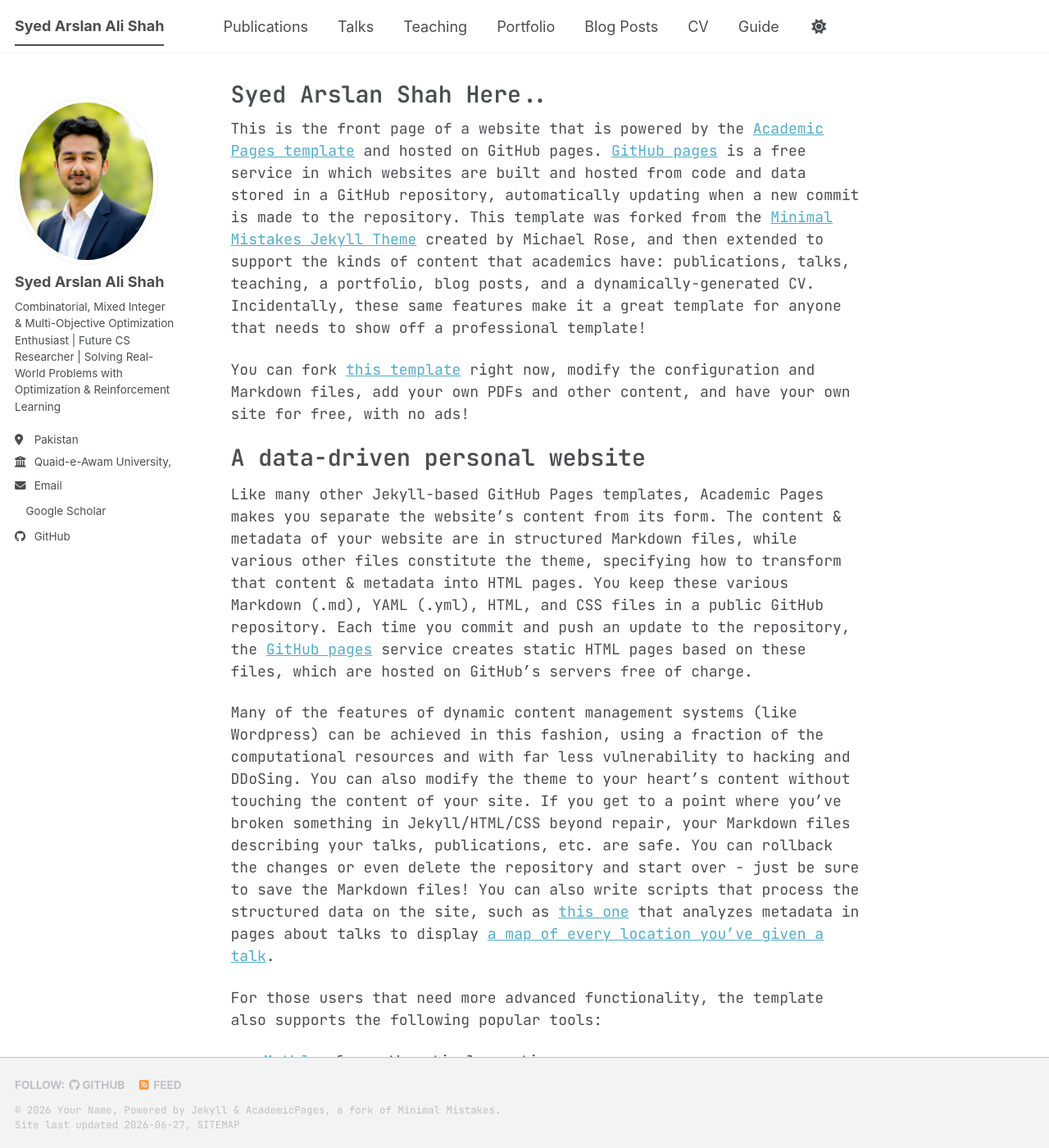
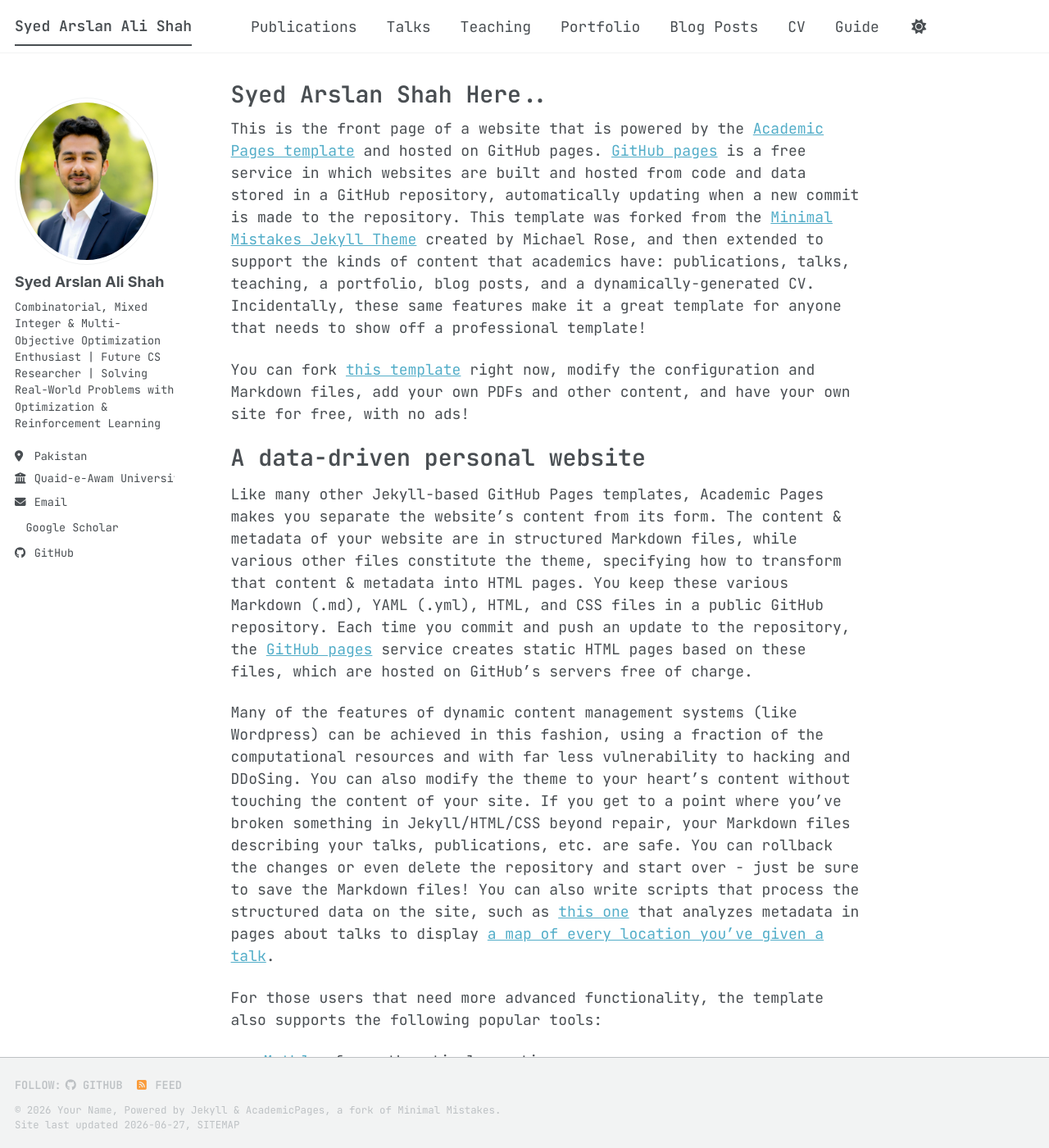
Before and after one commit to syedarslann/syedarslann.github.io, a Jekyll site: the page built from _pages/about.md, in a window 1280 px wide and 1400 px high. Shown: the whole window at 82% size. Built offline with Jekyll 4.4.1, drawn with Linux system fonts in a browser that asks for light colours; a style sheet for code colours, icons or effects is not loaded.

Commit message:
Update _themes.scss

```diff
--- a/_sass/_themes.scss
+++ b/_sass/_themes.scss
@@ -101,3 +101,23 @@ $vimeo-color                : #1ab7ea;
 $vine-color                 : #00bf8f;
 $youtube-color              : #bb0000;
 $xing-color                 : #006567;
+@import url('https://fonts.googleapis.com/css2?family=JetBrains+Mono:wght@300;400;600&display=swap');
+
+body,
+html,
+p,
+li,
+span,
+div,
+.author__bio,
+.sidebar,
+.site-title,
+.page__content {
+  font-family: "JetBrains Mono", monospace !important;
+}
+
+pre,
+code,
+tt {
+  font-family: "JetBrains Mono", monospace !important;
+}
```
